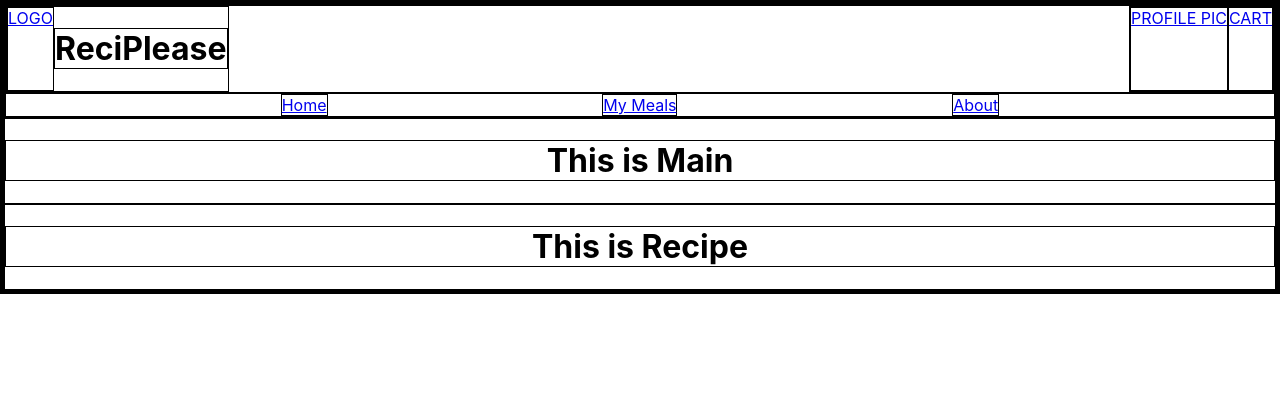
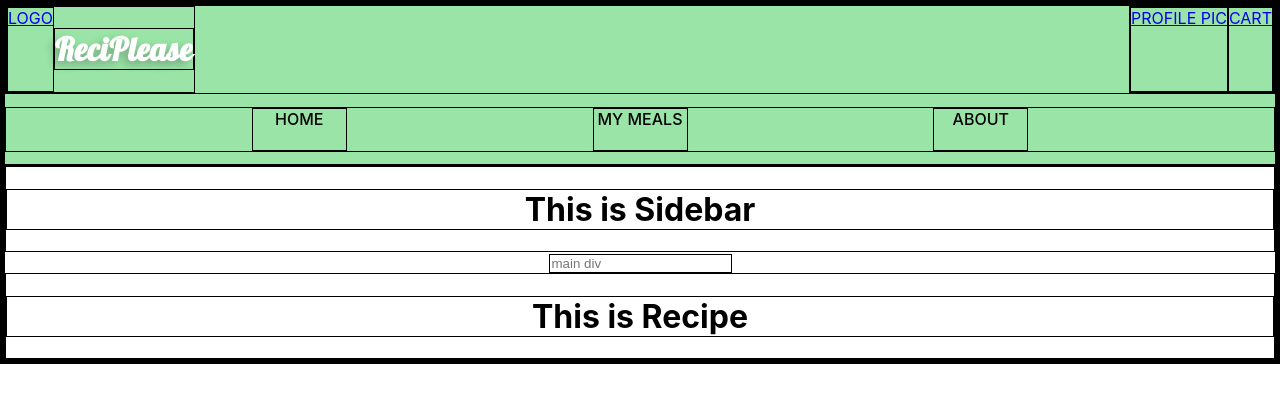
Before and after one commit to radiscipio/brads-recipes, a React (Create React App) app in the folder brads-recipes/: page / in a window 1280 px wide. Shown: the top 402 px of the page. Built offline with nearby package versions, Linux system fonts and the light colour scheme.

Commit message:
add sidebar component & main restructure + minor styles to header

```diff
--- a/brads-recipes/src/App.js
+++ b/brads-recipes/src/App.js
@@ -2,7 +2,6 @@ import React from 'react';
 import './App.css';
 import Header from './components/Header/Header.js';
 import Main from './components/Main/Main.js';
-import Recipe from './components/Recipe/Recipe.js';
 
 class App extends React.Component {
   render() {
@@ -10,7 +9,6 @@ class App extends React.Component {
       <div className="App">
         <Header />
         <Main />
-        <Recipe />
       </div>
     );
   }
--- a/brads-recipes/src/components/Header/header.css
+++ b/brads-recipes/src/components/Header/header.css
@@ -1,3 +1,14 @@
+.logo h1 {
+  font-family: Lobster, cursive;
+  color: #FFFFFF;
+  letter-spacing: 0.5px;
+  text-shadow: -4px 4px 8px rgba(0,0,0,0.25);
+}
+
+.header {
+  background-color: rgb(154, 228, 167)
+}
+
 .logo {
   display: flex;
   justify-content: space-between;
@@ -10,4 +21,14 @@
 .nav {
   display: flex;
   justify-content: space-evenly;
+  margin: 1% auto;
 }
+
+.nav a {
+  color: #000000;
+  text-transform: uppercase;
+  text-decoration: none;
+  font-weight: 500;
+  width: 93px;
+  height: 41px;
+}
--- a/brads-recipes/src/components/Main/Main.js
+++ b/brads-recipes/src/components/Main/Main.js
@@ -1,9 +1,13 @@
 import React from 'react';
+import Sidebar from '../Sidebar/sidebar.js'
+import Recipe from '../Recipe/Recipe.js';
 
 function Main() {
   return (
-    <div>
-      <h1>This is Main</h1>
+    <div className="main">
+      <Sidebar />
+      <input placeholder="main div"></input>
+      <Recipe />
     </div>
   )
 }
--- a/brads-recipes/src/components/Main/main.css
+++ b/brads-recipes/src/components/Main/main.css
@@ -0,0 +1,3 @@
+.main {
+  display: flex;
+}
--- /dev/null
+++ b/brads-recipes/src/components/Sidebar/sidebar.js
@@ -0,0 +1,11 @@
+import React from 'react';
+
+function Sidebar() {
+  return (
+    <div>
+      <h1>This is Sidebar</h1>
+    </div>
+  )
+}
+
+export default Sidebar;
```
Also changed, not shown: brads-recipes/src/App.css (+0 -11 lines), brads-recipes/src/components/Sidebar/sidebar.css (added).
